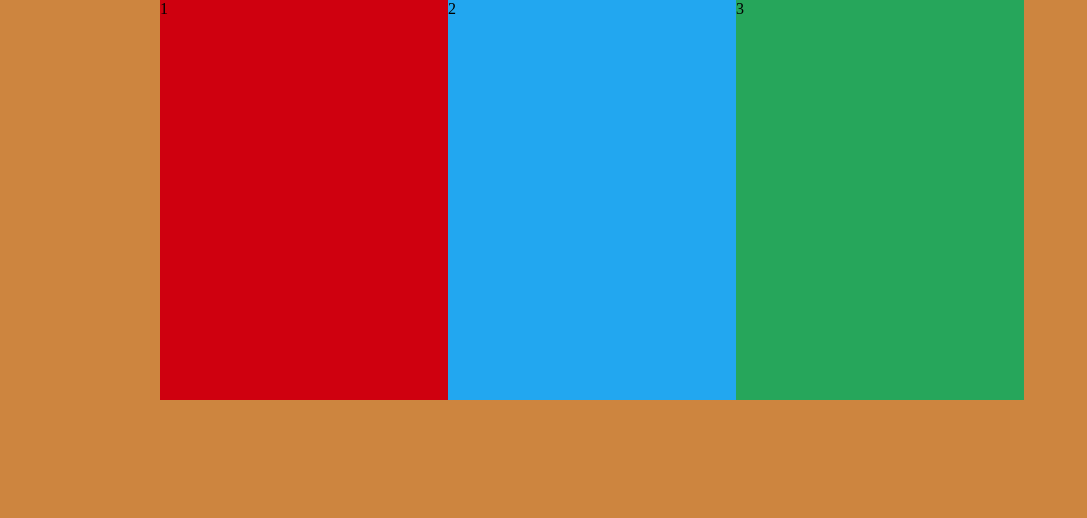
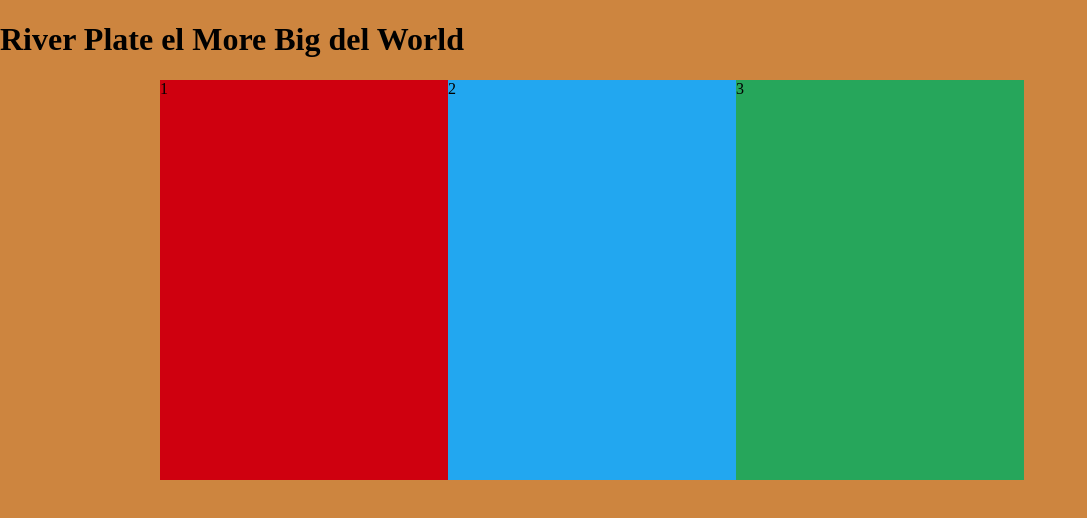
Before and after one commit to Matias3R/one-publicidad, a plain HTML site: page index.html in a window 1280 px wide. Shown: the whole page, without its empty margins (0-1087 px from the left). Drawn offline with Linux system fonts and the light colour scheme.

Commit message:
titulo
agregamos el H1

```diff
--- a/index.html
+++ b/index.html
@@ -11,6 +11,8 @@
 	</head>
 	<body>
 
+		<h1>River Plate el More Big del World</h1>
+
 		<section id="contenedor">
 			<article class="primero">1</article>
 			<article class="segundo">2</article>
```
